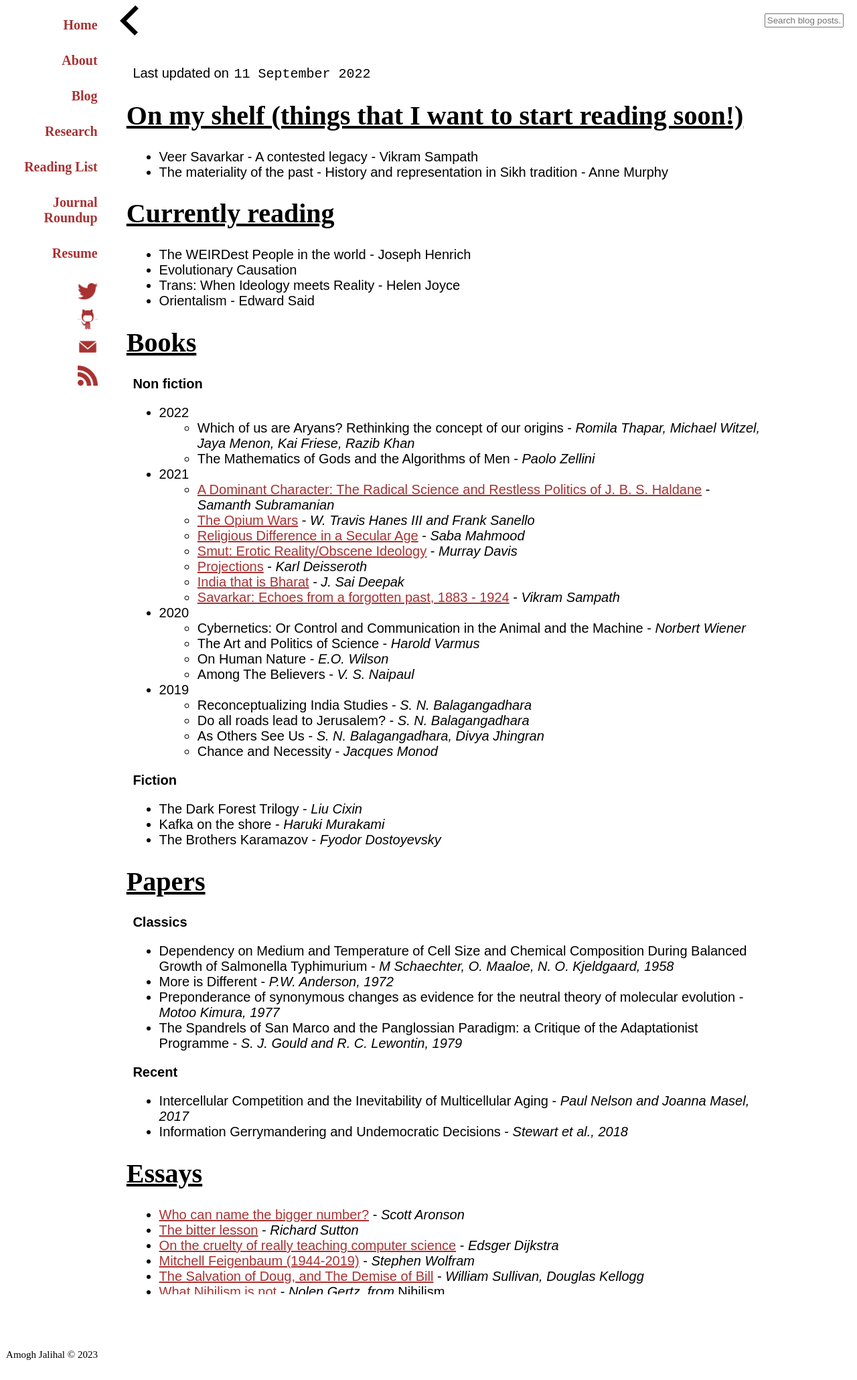
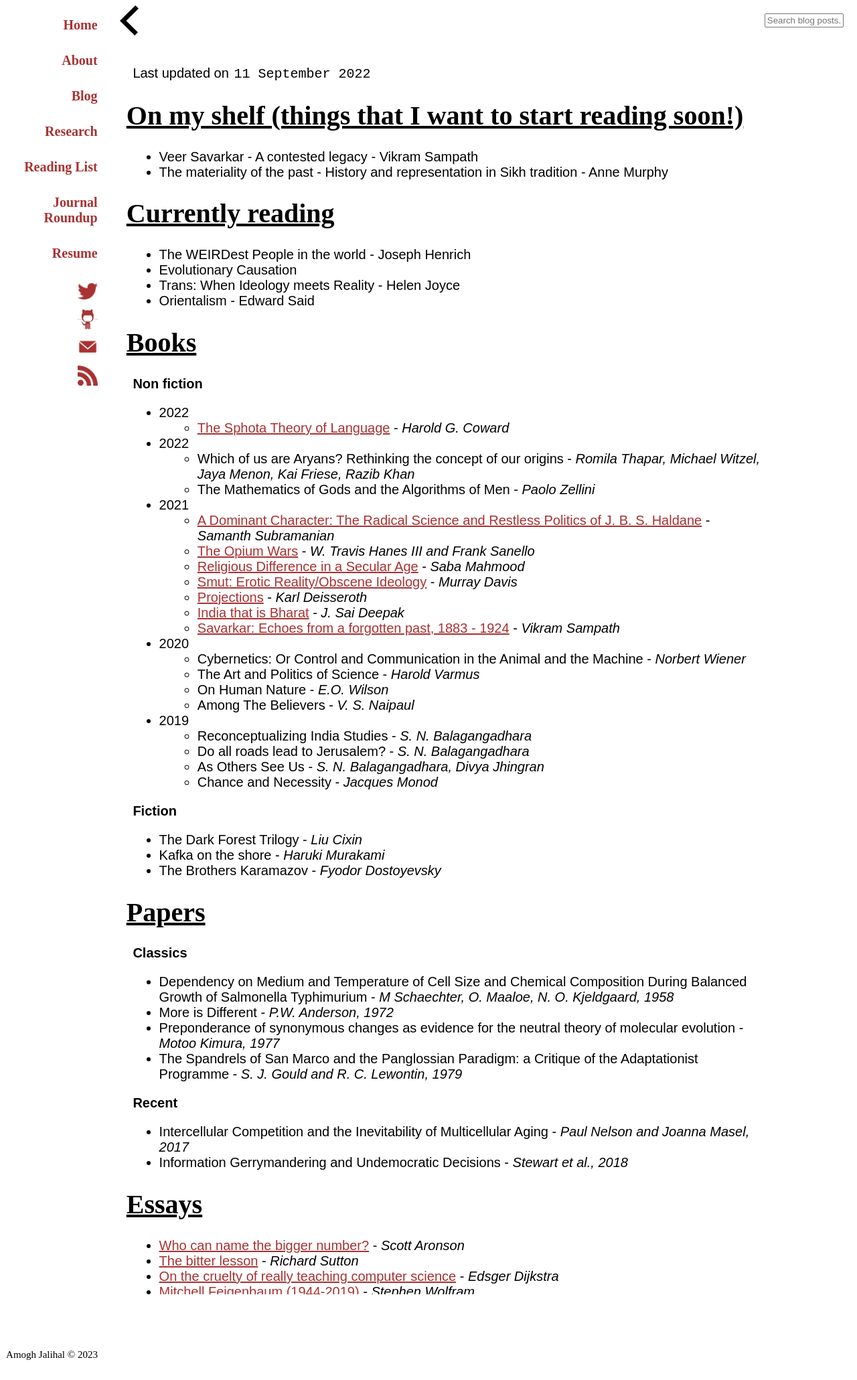
Before and after one commit to amoghpj/amoghpj.github.io, a Jekyll site: the page built from readinglist.md, in a window 1280 px wide. Shown: the whole page at 67% size. Built offline with Jekyll 4.4.1, drawn with Linux system fonts in a browser that asks for light colours; comment, search, counter and statistics services are not loaded.

Commit message:
Add Sphota book to reading list

```diff
--- a/readinglist.md
+++ b/readinglist.md
@@ -19,6 +19,10 @@
 # Books
 
 **Non fiction**
+- 2022
+  - [The Sphota Theory of Language](https://www.amazon.com/gp/product/8120801814/ref=ppx_yo_dt_b_asin_title_o03_s00?ie=UTF8&psc=1) - *Harold G. Coward*
+
+
 - 2022
   - Which of us are Aryans? Rethinking the concept of our origins - *Romila Thapar, Michael Witzel, Jaya Menon, Kai Friese, Razib Khan*
   - The Mathematics of Gods and the Algorithms of Men - *Paolo Zellini*
```
